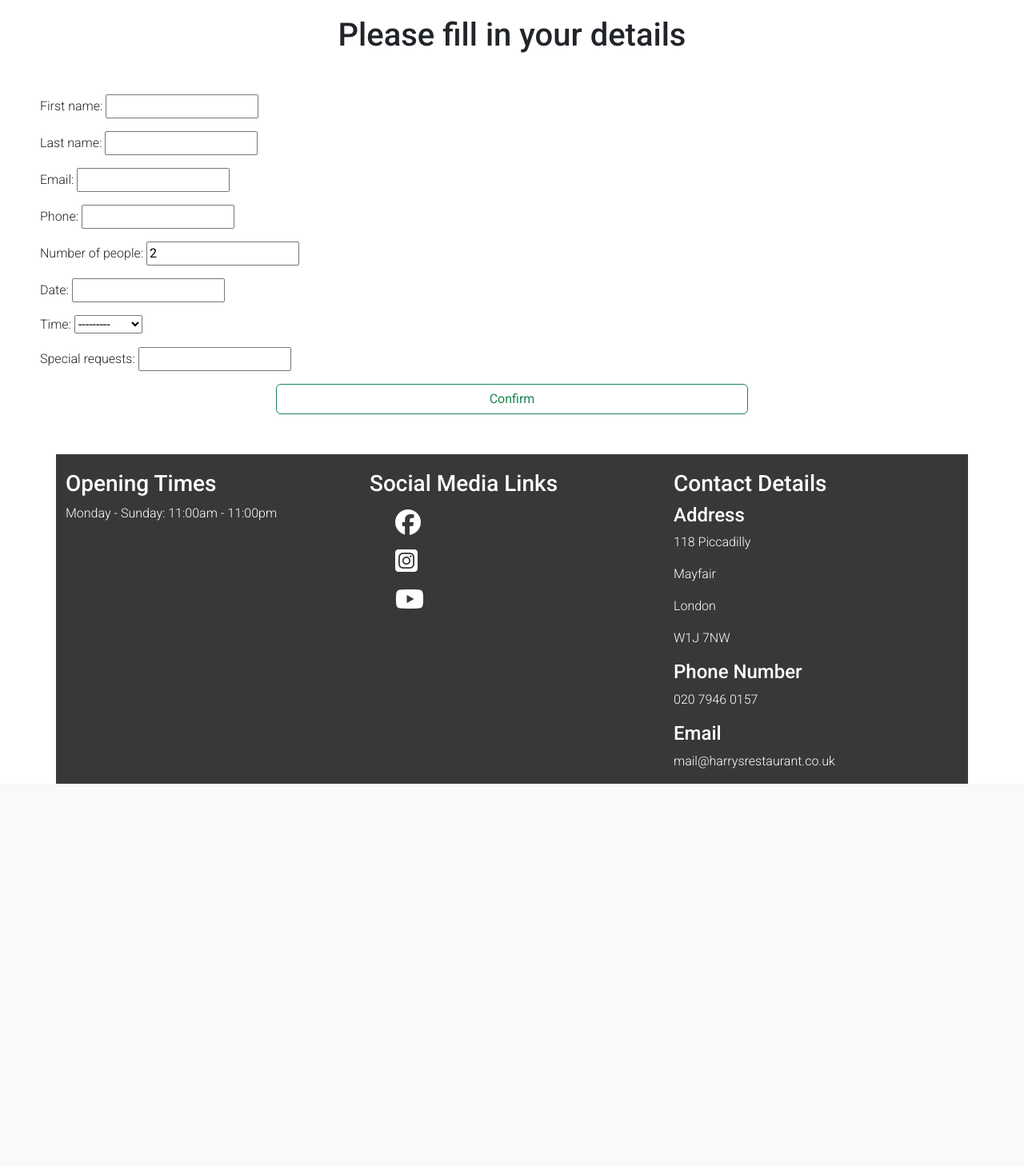
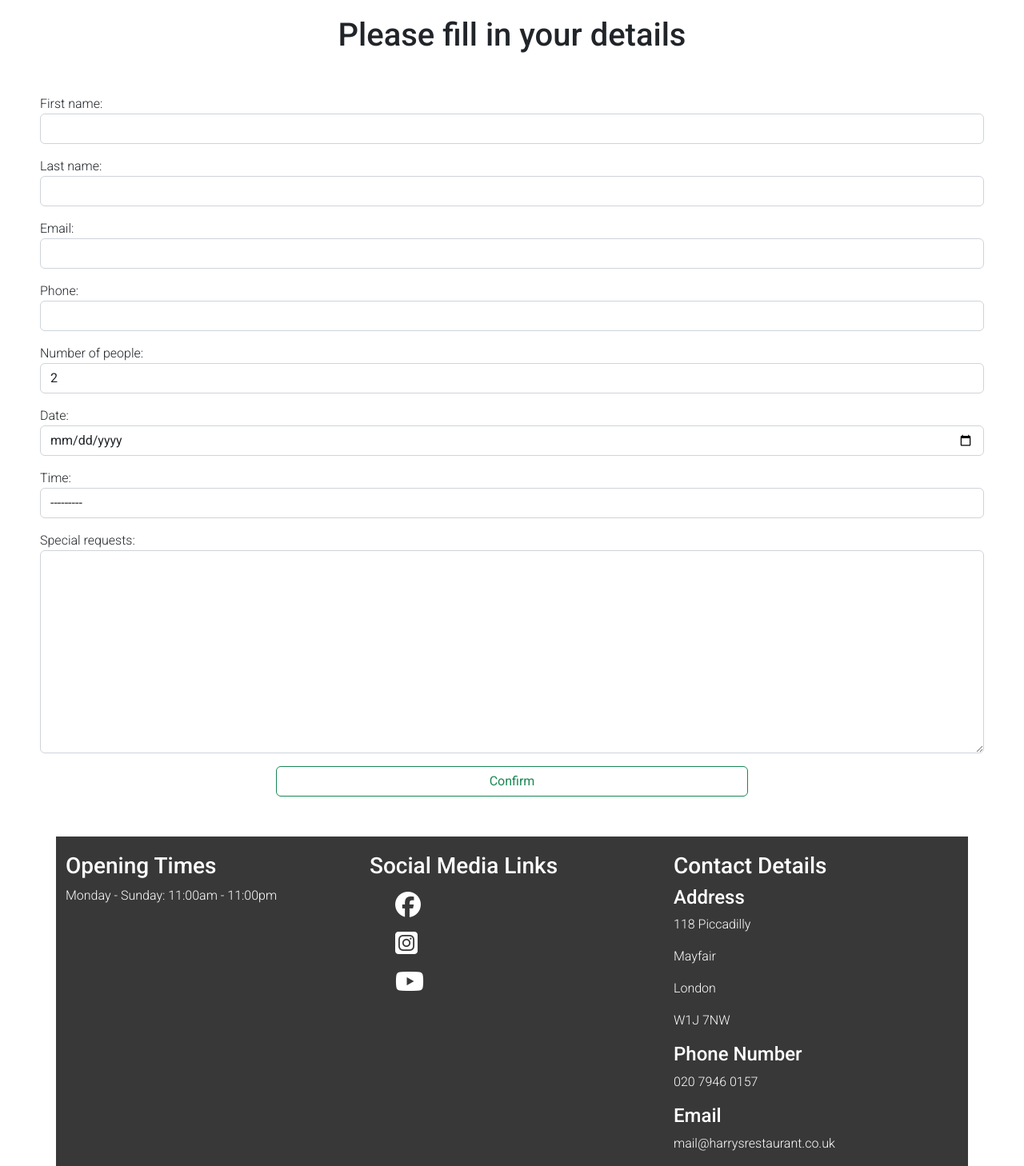
Before and after one commit to hpearson98/harrys-restaurant, a Django app: page /add-booking in a window 1280 px wide. Shown: the part 74-1532 px from the top of the page at 80% size. Before the commit the page ends 1054 px from the top, so only its background shows below. Run offline with Django 3.2, Linux system fonts and the light colour scheme; some libraries are stand-ins or nearby versions.

Commit message:
Fixed issue with form styling

```diff
--- a/booking/views.py
+++ b/booking/views.py
@@ -7,7 +7,6 @@ from django.http import HttpResponseRedirect
 from .models import Reservation
 
 from .forms import ReservationForm
-from django.contrib.auth.decorators import login_required
 from allauth.account.views import LoginView
 
 
@@ -32,5 +31,5 @@ class MenuView(TemplateView):
 
 class AddBookingView(CreateView):
     model = Reservation
+    form_class = ReservationForm
     template_name = "add_booking.html"
-    fields = '__all__'
--- a/templates/add_booking.html
+++ b/templates/add_booking.html
@@ -2,6 +2,7 @@
 
 {% block content %}
 <h1 class="form-header">Please fill in your details</h1>
+<div class="form-group">
     <form method="POST">
         {% csrf_token %}
         {{ form.as_p }}
@@ -9,4 +10,5 @@
             <button type="submit" class="btn btn-outline-success">Confirm</button>
         </div>
     </form>
+</div>
 {% endblock %}
```
Lines whose indentation alone changed are shown as unchanged.
